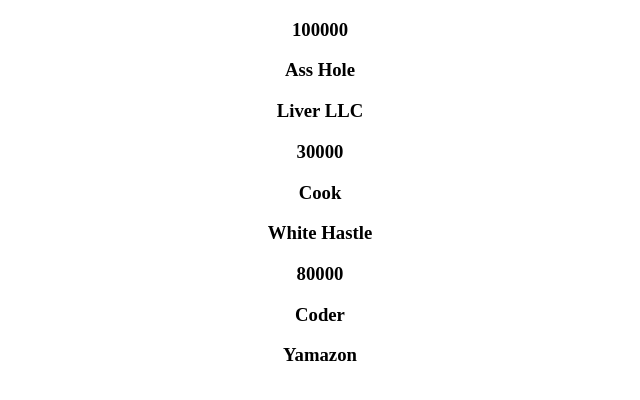
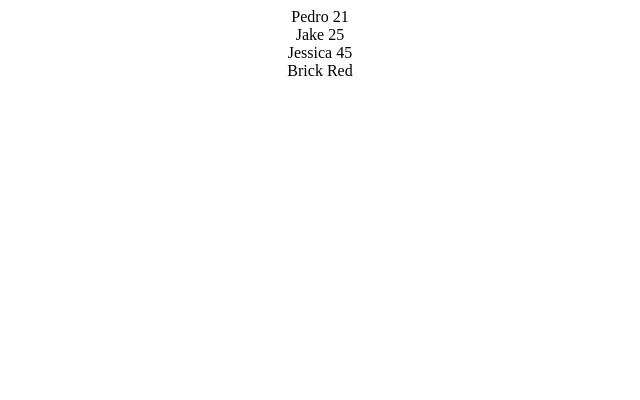
Before and after one commit to major6977/react2, a React (Create React App) app: page / in a window 1280 px wide. Shown: the top 400 px of the page, without its empty margins (320-960 px from the left). Built offline with nearby package versions, Linux system fonts and the light colour scheme.

Commit message:
new user modual

```diff
--- a/src/App.js
+++ b/src/App.js
@@ -1,21 +1,33 @@
 import "./App.css";
 
 function App() {
+  const users = [
+    { name: "Pedro", age: 21 },
+    { name: "Jake", age: 25 },
+    { name: "Jessica", age: 45 },
+    { building: "Brick", color: "Red", isGreen: false },
+  ];
+
   return (
     <div className="App">
-      <Job salary={100000} position="Ass Hole" company="Liver LLC" />
-      <Job salary={30000} position="Cook" company="White Hastle" />
-      <Job salary={80000} position="Coder" company="Yamazon" />
+      {users.map((user, key) => {
+        return (
+          <User
+            name={user.name}
+            age={user.age}
+            building={user.building}
+            color={user.color}
+          />
+        );
+      })}
     </div>
   );
 }
 
-const Job = (props) => {
+const User = (props) => {
   return (
     <div>
-      <h3>{props.salary}</h3>
-      <h3>{props.position}</h3>
-      <h3>{props.company}</h3>
+      {props.name} {props.age} {props.building} {props.color}
     </div>
   );
 };
```
